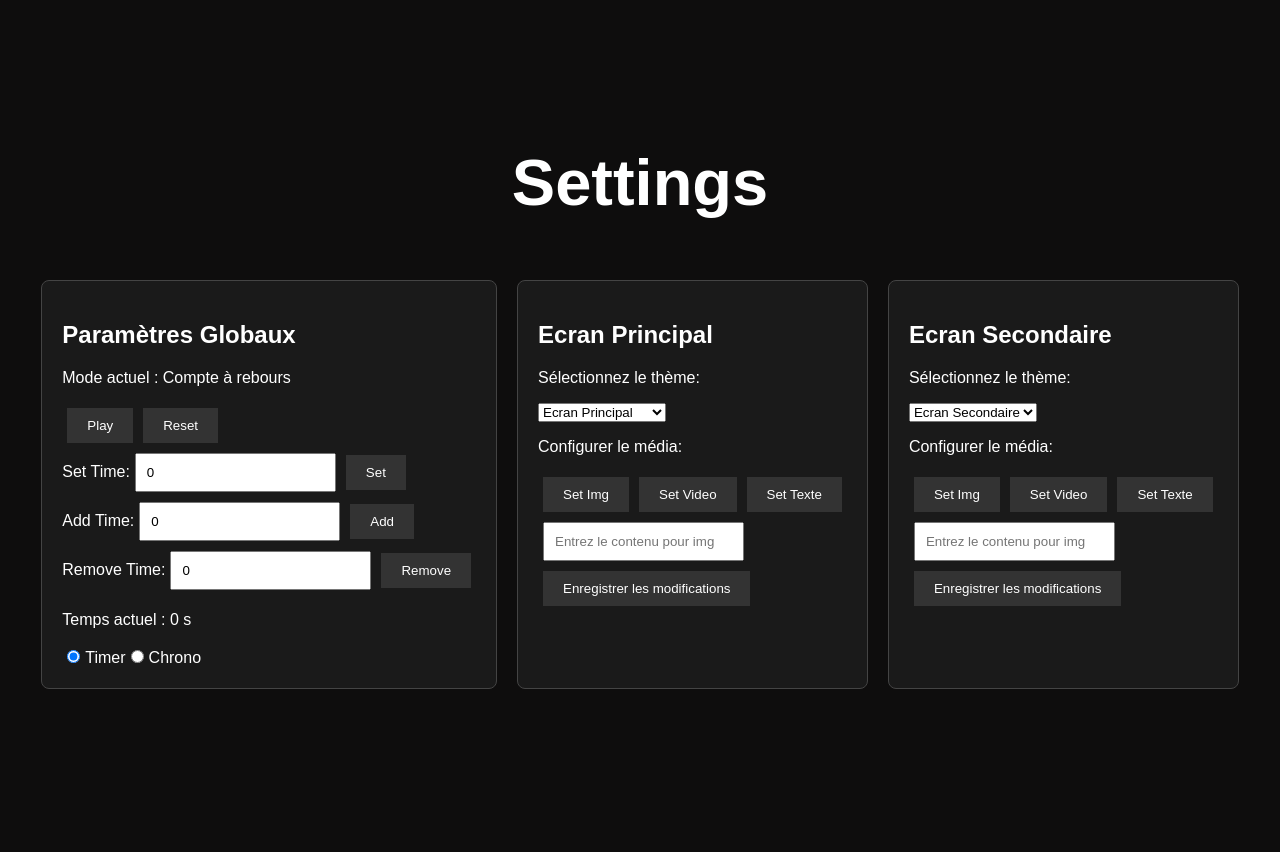
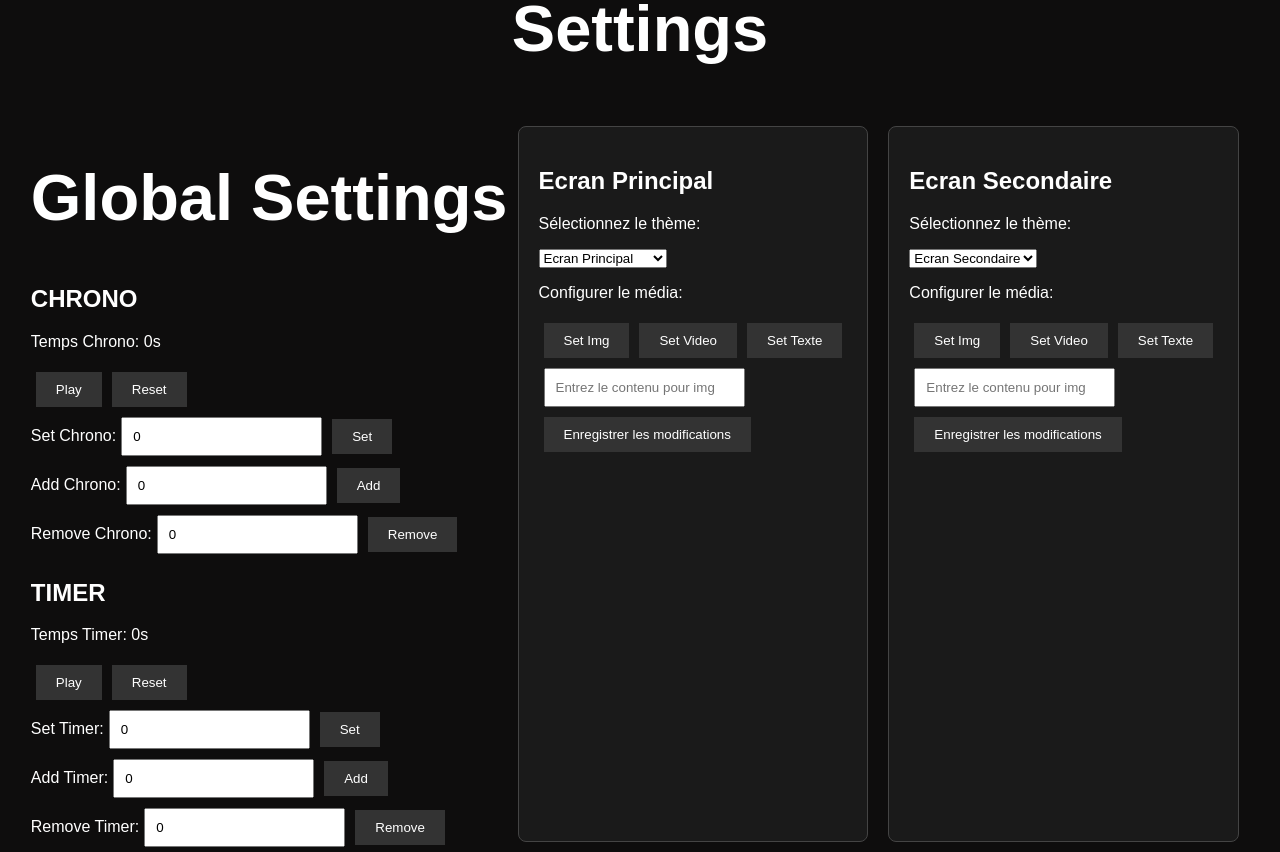
Before and after one commit to CruckStore/Timeout-Dashboard, a React (Vite) app in the folder frontend/: page /emitter in a window 1280 px wide. Before the commit the page ends 800 px from the top, so only its background shows below. Built offline with nearby package versions, Linux system fonts and the light colour scheme; no server answers; sample sign-in values are in the browser's storage; a web font is replaced by a local one.

Commit message:
style: implement DualTimerContext for managing both timer and chronometer; update GlobalSettings to utilize new context; enhance UI for timer and chronometer controls

```diff
--- /dev/null
+++ b/frontend/src/context/DualTimerContext.tsx
@@ -0,0 +1,191 @@
+import React, { createContext, useContext, useState, useEffect, useRef } from 'react';
+import { io, Socket } from 'socket.io-client';
+
+interface DualTimerContextProps {
+  // Chronomètre (incrémente)
+  timeChrono: number;
+  isRunningChrono: boolean;
+  startChrono: () => void;
+  pauseChrono: () => void;
+  resetChrono: (newTime?: number) => void;
+
+  // Timer (décrémente)
+  timeTimer: number;
+  isRunningTimer: boolean;
+  startTimer: () => void;
+  pauseTimer: () => void;
+  resetTimer: (newTime?: number) => void;
+}
+
+const DualTimerContext = createContext<DualTimerContextProps>({
+  timeChrono: 0,
+  isRunningChrono: false,
+  startChrono: () => {},
+  pauseChrono: () => {},
+  resetChrono: () => {},
+  timeTimer: 0,
+  isRunningTimer: false,
+  startTimer: () => {},
+  pauseTimer: () => {},
+  resetTimer: () => {}
+});
+
+export const DualTimerProvider = ({ children }: { children: React.ReactNode }) => {
+  // -- Chronomètre --
+  const [timeChrono, setTimeChrono] = useState<number>(0);
+  const [isRunningChrono, setIsRunningChrono] = useState<boolean>(false);
+  const chronoIntervalRef = useRef<NodeJS.Timeout | null>(null);
+
+  // -- Timer --
+  const [timeTimer, setTimeTimer] = useState<number>(0);
+  const [isRunningTimer, setIsRunningTimer] = useState<boolean>(false);
+  const timerIntervalRef = useRef<NodeJS.Timeout | null>(null);
+
+  // Socket unique pour synchroniser tout
+  const socketRef = useRef<Socket | null>(null);
+
+  // ---------------------------------------------------
+  // 1. INITIALISATION DE LA SOCKET
+  // ---------------------------------------------------
+  useEffect(() => {
+    const socket = io('http://localhost:5000');
+    socketRef.current = socket;
+
+    // Lorsque le serveur émet un "dualTimerUpdate", on met à jour localement
+    socket.on('dualTimerUpdate', (data: any) => {
+      setTimeChrono(data.timeChrono);
+      setIsRunningChrono(data.isRunningChrono);
+      setTimeTimer(data.timeTimer);
+      setIsRunningTimer(data.isRunningTimer);
+    });
+
+    return () => {
+      socket.disconnect();
+    };
+  }, []);
+
+  // ---------------------------------------------------
+  // 2. CHRONOMÈTRE : start/pause/reset
+  // ---------------------------------------------------
+  const startChrono = () => {
+    if (isRunningChrono) return; // déjà en cours
+    setIsRunningChrono(true);
+    // Lancement d'un intervalle qui incrémente chaque seconde
+    chronoIntervalRef.current = setInterval(() => {
+      setTimeChrono(prev => {
+        const newTime = prev + 1;
+        emitDualTimerUpdate({ timeChrono: newTime, isRunningChrono: true });
+        return newTime;
+      });
+    }, 1000);
+
+    // Émission socket
+    emitDualTimerUpdate({ isRunningChrono: true });
+  };
+
+  const pauseChrono = () => {
+    setIsRunningChrono(false);
+    if (chronoIntervalRef.current) {
+      clearInterval(chronoIntervalRef.current);
+      chronoIntervalRef.current = null;
+    }
+    // Émission socket
+    emitDualTimerUpdate({ isRunningChrono: false });
+  };
+
+  const resetChrono = (newTime: number = 0) => {
+    pauseChrono(); // Arrête le chrono
+    setTimeChrono(newTime);
+    // Émission socket
+    emitDualTimerUpdate({ timeChrono: newTime });
+  };
+
+  // ---------------------------------------------------
+  // 3. TIMER (compte à rebours) : start/pause/reset
+  // ---------------------------------------------------
+  const startTimer = () => {
+    if (isRunningTimer) return; // déjà en cours
+    if (timeTimer <= 0) return; // rien à décrémenter
+    setIsRunningTimer(true);
+    // Lancement d'un intervalle qui décrémente chaque seconde
+    timerIntervalRef.current = setInterval(() => {
+      setTimeTimer(prev => {
+        if (prev <= 1) {
+          // Arrivé à 0 => on arrête
+          pauseTimer();
+          return 0;
+        }
+        const newTime = prev - 1;
+        emitDualTimerUpdate({ timeTimer: newTime, isRunningTimer: true });
+        return newTime;
+      });
+    }, 1000);
+
+    // Émission socket
+    emitDualTimerUpdate({ isRunningTimer: true });
+  };
+
+  const pauseTimer = () => {
+    setIsRunningTimer(false);
+    if (timerIntervalRef.current) {
+      clearInterval(timerIntervalRef.current);
+      timerIntervalRef.current = null;
+    }
+    // Émission socket
+    emitDualTimerUpdate({ isRunningTimer: false });
+  };
+
+  const resetTimer = (newTime: number = 0) => {
+    pauseTimer(); // Arrête le timer
+    setTimeTimer(newTime);
+    // Émission socket
+    emitDualTimerUpdate({ timeTimer: newTime });
+  };
+
+  // ---------------------------------------------------
+  // 4. Émettre l'état complet via Socket.IO
+  // ---------------------------------------------------
+  const emitDualTimerUpdate = (partialData: any) => {
+    // Récupère l'état actuel + la partialData pour émettre un snapshot complet
+    const newData = {
+      timeChrono,
+      isRunningChrono,
+      timeTimer,
+      isRunningTimer,
+      ...partialData
+    };
+    socketRef.current?.emit('dualTimerUpdate', newData);
+  };
+
+  // Nettoyage
+  useEffect(() => {
+    return () => {
+      if (chronoIntervalRef.current) clearInterval(chronoIntervalRef.current);
+      if (timerIntervalRef.current) clearInterval(timerIntervalRef.current);
+    };
+  }, []);
+
+  // ---------------------------------------------------
+  // 5. Rendu du Provider
+  // ---------------------------------------------------
+  return (
+    <DualTimerContext.Provider
+      value={{
+        timeChrono,
+        isRunningChrono,
+        startChrono,
+        pauseChrono,
+        resetChrono,
+        timeTimer,
+        isRunningTimer,
+        startTimer,
+        pauseTimer,
+        resetTimer
+      }}
+    >
+      {children}
+    </DualTimerContext.Provider>
+  );
+};
+
+export const useDualTimer = () => useContext(DualTimerContext);
--- a/frontend/src/pages/Emitter/GlobalSettings.tsx
+++ b/frontend/src/pages/Emitter/GlobalSettings.tsx
@@ -1,83 +1,105 @@
-import React, { useState, useEffect } from 'react';
-import { useTimer } from '../../context/TimerContext';
+import React, { useState } from 'react';
+import { useDualTimer } from '../../context/DualTimerContext';
 
 const GlobalSettings = () => {
-  const { time, isRunning, start, pause, reset } = useTimer();
-  const [inputTime, setInputTime] = useState<number>(0);
-  const [mode, setMode] = useState<'timer' | 'chrono'>(() => {
-    const stored = localStorage.getItem('globalMode');
-    return stored === 'chrono' ? 'chrono' : 'timer';
-  });
+  // On récupère toutes les infos et fonctions du contexte
+  const {
+    timeChrono,
+    isRunningChrono,
+    startChrono,
+    pauseChrono,
+    resetChrono,
 
-  useEffect(() => {
-    localStorage.setItem('globalMode', mode);
-  }, [mode]);
+    timeTimer,
+    isRunningTimer,
+    startTimer,
+    pauseTimer,
+    resetTimer
+  } = useDualTimer();
+
+  // Input pour faire Set/Add/Remove (Chrono)
+  const [inputChrono, setInputChrono] = useState<number>(0);
+  // Input pour faire Set/Add/Remove (Timer)
+  const [inputTimer, setInputTimer] = useState<number>(0);
 
   return (
-    <div className="card global-settings">
-      <h2>Paramètres Globaux</h2>
-      <p>Mode actuel : {mode === 'chrono' ? 'Chronomètre' : 'Compte à rebours'}</p>
+    <div className="global-settings-container">
+      <h1>Global Settings</h1>
+
+      {/* SECTION CHRONO */}
+      <div className="chrono-section">
+        <h2>CHRONO</h2>
+        <p>Temps Chrono: {timeChrono}s</p>
+        <button onClick={() => (isRunningChrono ? pauseChrono() : startChrono())}>
+          {isRunningChrono ? 'Pause' : 'Play'}
+        </button>
+        <button onClick={() => resetChrono(0)}>Reset</button>
 
         <div>
-        <button onClick={() => (isRunning ? pause() : start())}>
-          {isRunning ? 'Pause' : 'Play'}
-        </button>
-        <button onClick={() => reset(0)}>Reset</button>
+          <label>Set Chrono:</label>
+          <input
+            type="number"
+            value={inputChrono}
+            onChange={(e) => setInputChrono(Number(e.target.value))}
+          />
+          <button onClick={() => resetChrono(inputChrono)}>Set</button>
+        </div>
+        <div>
+          <label>Add Chrono:</label>
+          <input
+            type="number"
+            value={inputChrono}
+            onChange={(e) => setInputChrono(Number(e.target.value))}
+          />
+          <button onClick={() => resetChrono(timeChrono + inputChrono)}>Add</button>
+        </div>
+        <div>
+          <label>Remove Chrono:</label>
+          <input
+            type="number"
+            value={inputChrono}
+            onChange={(e) => setInputChrono(Number(e.target.value))}
+          />
+          <button onClick={() => resetChrono(timeChrono - inputChrono)}>Remove</button>
+        </div>
       </div>
 
+      {/* SECTION TIMER */}
+      <div className="timer-section">
+        <h2>TIMER</h2>
+        <p>Temps Timer: {timeTimer}s</p>
+        <button onClick={() => (isRunningTimer ? pauseTimer() : startTimer())}>
+          {isRunningTimer ? 'Pause' : 'Play'}
+        </button>
+        <button onClick={() => resetTimer(0)}>Reset</button>
+
         <div>
-        <label>Set Time:</label>
+          <label>Set Timer:</label>
           <input
             type="number"
-          value={inputTime}
-          onChange={(e) => setInputTime(Number(e.target.value))}
+            value={inputTimer}
+            onChange={(e) => setInputTimer(Number(e.target.value))}
           />
-        <button onClick={() => reset(inputTime)}>Set</button>
+          <button onClick={() => resetTimer(inputTimer)}>Set</button>
         </div>
-
         <div>
-        <label>Add Time:</label>
+          <label>Add Timer:</label>
           <input
             type="number"
-          value={inputTime}
-          onChange={(e) => setInputTime(Number(e.target.value))}
+            value={inputTimer}
+            onChange={(e) => setInputTimer(Number(e.target.value))}
           />
-        <button onClick={() => reset(time + inputTime)}>Add</button>
+          <button onClick={() => resetTimer(timeTimer + inputTimer)}>Add</button>
         </div>
-
         <div>
-        <label>Remove Time:</label>
+          <label>Remove Timer:</label>
           <input
             type="number"
-          value={inputTime}
-          onChange={(e) => setInputTime(Number(e.target.value))}
+            value={inputTimer}
+            onChange={(e) => setInputTimer(Number(e.target.value))}
           />
-        <button onClick={() => reset(time - inputTime)}>Remove</button>
+          <button onClick={() => resetTimer(timeTimer - inputTimer)}>Remove</button>
         </div>
-
-      <div>
-        <p>Temps actuel : {time} s</p>
-      </div>
-
-      <div className="mode-selection">
-        <label>
-          <input
-            type="radio"
-            value="timer"
-            checked={mode === 'timer'}
-            onChange={() => setMode('timer')}
-          />
-          Timer
-        </label>
-        <label>
-          <input
-            type="radio"
-            value="chrono"
-            checked={mode === 'chrono'}
-            onChange={() => setMode('chrono')}
-          />
-          Chrono
-        </label>
       </div>
     </div>
   );
```
Lines whose indentation alone changed are shown as unchanged.
